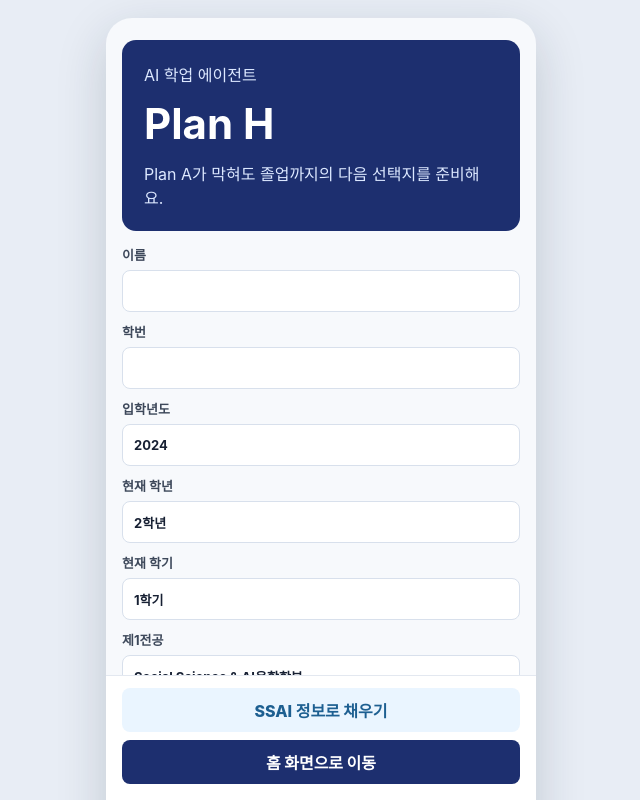
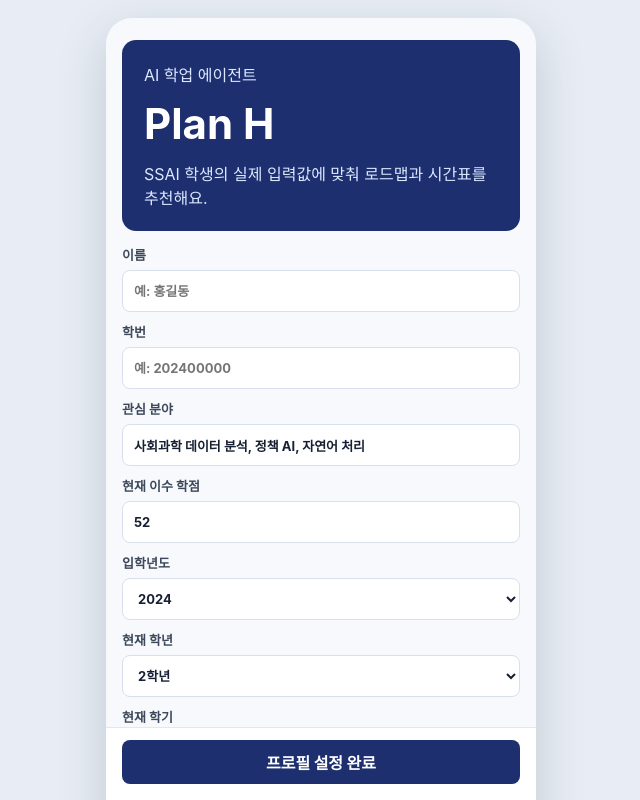
Before and after one commit to zzessul/plah-h, a React (Vite) app: page / in a window 1280 px wide. Shown: the top 800 px of the page, without its empty margins (319-959 px from the left). Built offline with nearby package versions, Linux system fonts and the light colour scheme.

Commit message:
Improve SSAI profile onboarding

```diff
--- a/src/App.jsx
+++ b/src/App.jsx
@@ -35,8 +35,7 @@ export default function App() {
     return (
       <Onboarding
         user={state.user}
-        setUser={(user) => patch({ user })}
-        onStart={() => patch({ onboarded: true, activeTab: 'home' })}
+        onStart={(user) => patch({ user, onboarded: true, activeTab: 'home' })}
       />
     );
   }
--- a/src/pages/Onboarding.jsx
+++ b/src/pages/Onboarding.jsx
@@ -1,38 +1,63 @@
+import { useEffect, useState } from 'react';
 import Button from '../components/Button';
 import { demoUser } from '../data/mockData';
-import { useState } from 'react';
 
-const fields = [
-  ['name', '이름'],
-  ['studentId', '학번'],
-  ['admissionYear', '입학년도'],
-  ['grade', '현재 학년'],
-  ['semester', '현재 학기'],
-  ['primaryMajor', '제1전공'],
-  ['secondMajor', '제2전공 또는 부전공'],
-  ['earnedCredits', '현재 이수 학점'],
-  ['totalCredits', '졸업 필요 학점'],
-  ['exchange', '교환학생 경험 여부'],
-  ['interests', '관심 분야'],
-  ['preferredTime', '선호 수업 시간'],
-  ['freeDay', '공강 선호 요일'],
-  ['teamwork', '팀플 선호도'],
-  ['onlinePreference', '온라인 강의 선호도'],
+const textFields = [
+  ['name', '이름', '예: 홍길동'],
+  ['studentId', '학번', '예: 202400000'],
+  ['interests', '관심 분야', '예: 정책 AI, 자연어 처리'],
+  ['earnedCredits', '현재 이수 학점', '예: 52'],
 ];
 
-export default function Onboarding({ user, setUser, onStart }) {
+const selectFields = [
+  ['admissionYear', '입학년도', ['2022', '2023', '2024', '2025', '2026']],
+  ['grade', '현재 학년', ['1학년', '2학년', '3학년', '4학년']],
+  ['semester', '현재 학기', ['1학기', '2학기', '여름학기', '겨울학기']],
+  ['primaryMajor', '제1전공', ['Social Science & AI융합학부']],
+  ['secondMajor', '이수 유형', ['전공심화(단일전공)', '전공심화 + 부전공', 'SSAI 이중전공', 'SSAI 부전공']],
+  ['exchange', '교환학생 경험 여부', ['없음', '예정', '다녀옴', '학점인정 확인 필요']],
+  ['preferredTime', '선호 수업 시간', ['오전 수업', '오후 수업', '저녁 수업', '상관없음']],
+  ['freeDay', '공강 선호 요일', ['월요일', '화요일', '수요일', '목요일', '금요일', '상관없음']],
+  ['teamwork', '팀플 선호도', ['낮음', '보통', '높음']],
+  ['onlinePreference', '온라인 강의 선호도', ['낮음', '보통', '높음']],
+];
+
+const completionTypeMap = {
+  '전공심화(단일전공)': 'single-major',
+  '전공심화 + 부전공': 'major-with-minor',
+  'SSAI 이중전공': 'double-major',
+  'SSAI 부전공': 'minor',
+};
+
+export default function Onboarding({ user, onStart }) {
+  const [profile, setProfile] = useState({ ...demoUser, ...user });
   const [error, setError] = useState('');
-  const update = (key, value) => setUser({ ...user, [key]: value });
+  const [saved, setSaved] = useState(false);
+
+  useEffect(() => {
+    setProfile({ ...demoUser, ...user });
+  }, [user]);
+
+  const update = (key, value) => {
+    setSaved(false);
+    setProfile((current) => ({
+      ...current,
+      [key]: value,
+      ...(key === 'secondMajor' ? { completionType: completionTypeMap[value] || current.completionType } : {}),
+    }));
+  };
+
   const start = () => {
-    const earned = Number(user.earnedCredits || 108);
-    const total = Number(user.totalCredits || 134);
-    if (!user.name?.trim()) return setError('이름을 입력해야 시작할 수 있어요.');
+    const earned = Number(profile.earnedCredits || 0);
+    const total = Number(profile.totalCredits || 134);
+    if (!profile.name?.trim()) return setError('이름을 입력해야 시작할 수 있어요.');
+    if (!profile.studentId?.trim()) return setError('학번을 입력해야 저장할 수 있어요.');
     if (earned > total) return setError('현재 이수 학점은 졸업 필요 학점보다 클 수 없어요.');
-    if (user.primaryMajor && user.primaryMajor === user.secondMajor) return setError('제1전공과 제2전공은 서로 다르게 입력해주세요.');
-    if (!['1학년', '2학년', '3학년', '4학년'].includes(user.grade)) return setError('현재 학년은 1학년부터 4학년 중 하나로 입력해주세요.');
-    if (!['1학기', '2학기', '여름학기', '겨울학기'].includes(user.semester)) return setError('현재 학기는 1학기, 2학기, 여름학기, 겨울학기 중 하나로 입력해주세요.');
+    if (!['1학년', '2학년', '3학년', '4학년'].includes(profile.grade)) return setError('현재 학년을 선택해주세요.');
+    if (!['1학기', '2학기', '여름학기', '겨울학기'].includes(profile.semester)) return setError('현재 학기를 선택해주세요.');
     setError('');
-    onStart();
+    setSaved(true);
+    onStart({ ...profile, earnedCredits: earned, totalCredits: total });
   };
 
   return (
@@ -40,22 +65,33 @@ export default function Onboarding({ user, setUser, onStart }) {
       <div className="onboardingHero">
         <p>AI 학업 에이전트</p>
         <h1>Plan H</h1>
-        <span>Plan A가 막혀도 졸업까지의 다음 선택지를 준비해요.</span>
+        <span>SSAI 학생의 실제 입력값에 맞춰 로드맵과 시간표를 추천해요.</span>
       </div>
       <section className="onboardingForm">
-        {fields.map(([key, label]) => (
+        {textFields.map(([key, label, placeholder]) => (
           <label key={key}>
             <span>{label}</span>
-            <input value={user[key] || ''} onChange={(event) => update(key, event.target.value)} />
+            <input
+              type={key === 'earnedCredits' ? 'number' : 'text'}
+              value={profile[key] ?? ''}
+              placeholder={placeholder}
+              onChange={(event) => update(key, event.target.value)}
+            />
+          </label>
+        ))}
+        {selectFields.map(([key, label, options]) => (
+          <label key={key}>
+            <span>{label}</span>
+            <select value={profile[key] || options[0]} onChange={(event) => update(key, event.target.value)}>
+              {options.map((option) => <option key={option}>{option}</option>)}
+            </select>
           </label>
         ))}
       </section>
       {error && <p className="formError">{error}</p>}
+      {saved && <p className="formSuccess">사용자 정보가 저장되었습니다.</p>}
       <div className="stickyActions">
-        <Button variant="secondary" onClick={() => { setError(''); setUser({ ...demoUser, name: user.name || '', studentId: user.studentId || '' }); }}>
-          SSAI 정보로 채우기
-        </Button>
-        <Button onClick={start}>홈 화면으로 이동</Button>
+        <Button onClick={start}>프로필 설정 완료</Button>
       </div>
     </main>
   );
--- a/src/styles/global.css
+++ b/src/styles/global.css
@@ -230,6 +230,13 @@ input, select {
 .formError {
   background: #ffe7ea;
   color: #b92737;
+  border-radius: 8px;
+  padding: 10px;
+  font-weight: 800;
+}
+.formSuccess {
+  background: #e6f7ee;
+  color: #0f7a4f;
   border-radius: 8px;
   padding: 10px;
   font-weight: 800;
```
